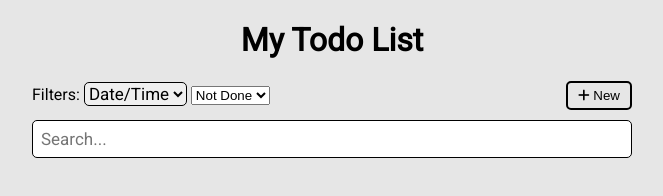
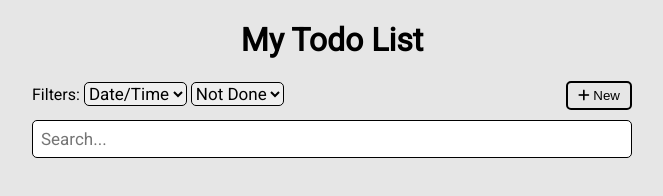
Before and after one commit to khaled-faour/todo-list, a plain HTML site: page index.html in a window 1280 px wide. Shown: the whole page, without its empty margins (308-971 px from the left). Drawn offline with nearby package versions, Linux system fonts and the light colour scheme.

Commit message:
Fixed Few Styling Issues

```diff
--- a/css/styles.css
+++ b/css/styles.css
@@ -24,7 +24,7 @@ body{
     margin: 10px 0;
 }
 
-#order-by{
+#order-by, #is-done{
     font-size: 17px;
     border-radius: 5px;
     border: 1px solid;
```
